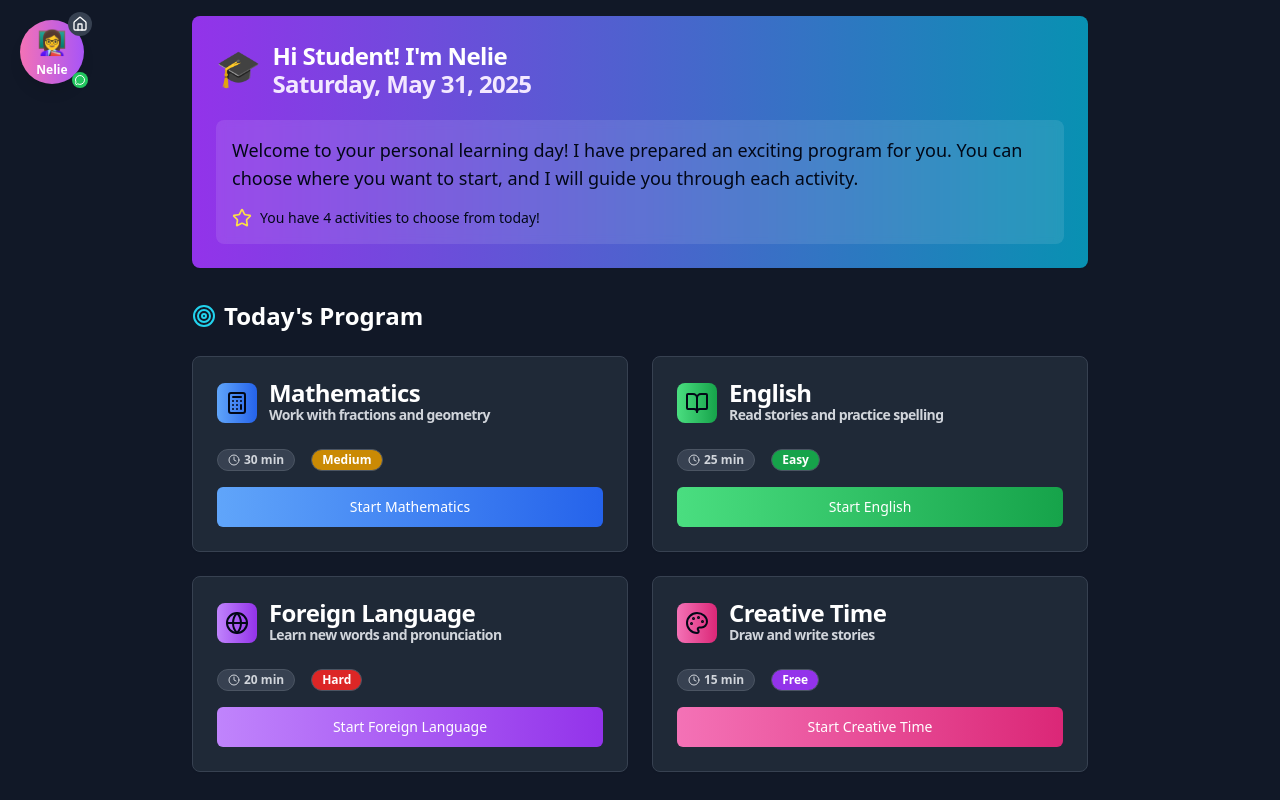
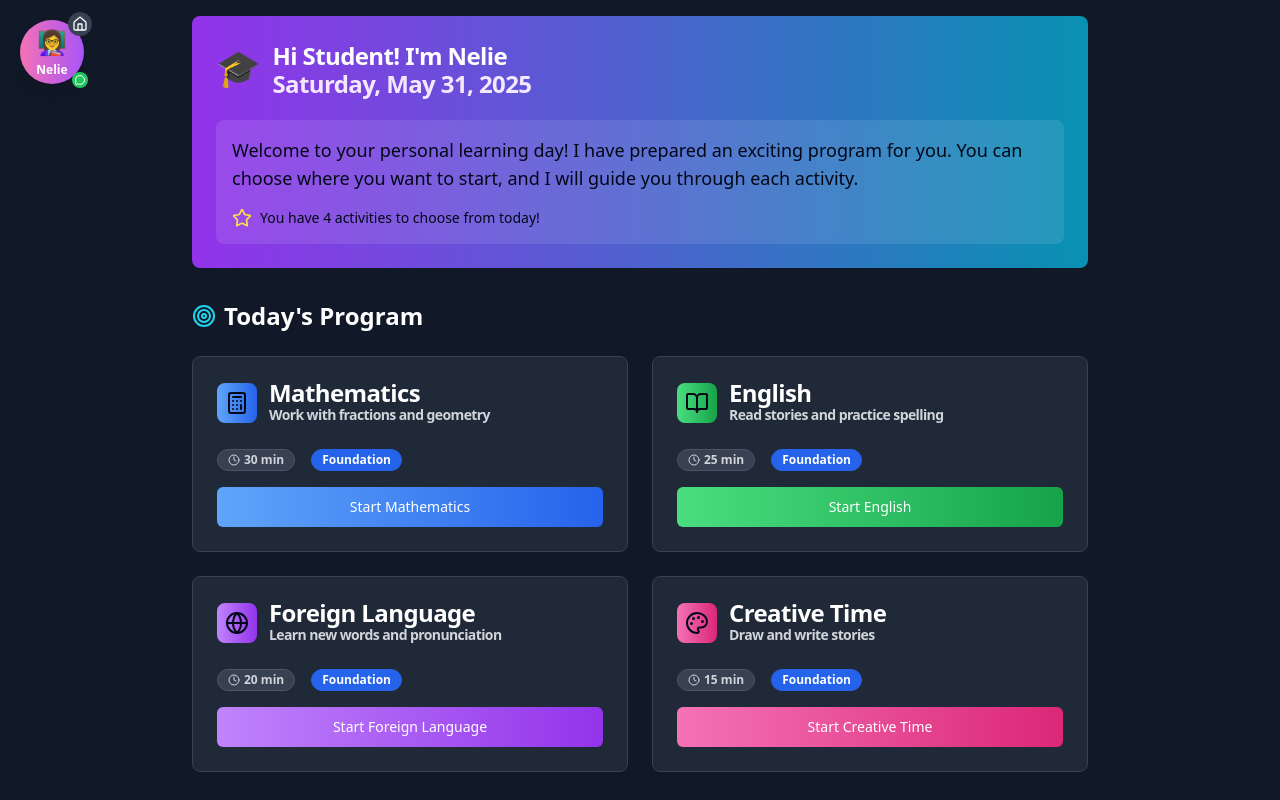
Before and after one commit to PeterKoffer/athenaskole-zoelive-20, a React (Vite) app: page /daily-program in a window 1280 px wide. Shown: the top 800 px of the page. Built offline with nearby package versions, Linux system fonts and the light colour scheme.

Commit message:
Refactor: Update class names to foundation

```diff
--- a/src/pages/DailyProgram.tsx
+++ b/src/pages/DailyProgram.tsx
@@ -32,7 +32,7 @@ const DailyProgram = () => {
     description: "Work with fractions and geometry",
     icon: <Calculator className="w-6 h-6" />,
     duration: "30 min",
-    level: "Medium",
+    level: "Foundation",
     color: "from-blue-400 to-blue-600"
   }, {
     id: "dansk",
@@ -40,7 +40,7 @@ const DailyProgram = () => {
     description: "Read stories and practice spelling",
     icon: <BookOpen className="w-6 h-6" />,
     duration: "25 min",
-    level: "Easy",
+    level: "Foundation",
     color: "from-green-400 to-green-600"
   }, {
     id: "engelsk",
@@ -48,7 +48,7 @@ const DailyProgram = () => {
     description: "Learn new words and pronunciation",
     icon: <Globe className="w-6 h-6" />,
     duration: "20 min",
-    level: "Hard",
+    level: "Foundation",
     color: "from-purple-400 to-purple-600"
   }, {
     id: "kreativ",
@@ -56,7 +56,7 @@ const DailyProgram = () => {
     description: "Draw and write stories",
     icon: <Palette className="w-6 h-6" />,
     duration: "15 min",
-    level: "Free",
+    level: "Foundation",
     color: "from-pink-400 to-pink-600"
   }];
 
@@ -128,7 +128,7 @@ const DailyProgram = () => {
                         <Clock className="w-3 h-3 mr-1" />
                         {activity.duration}
                       </Badge>
-                      <Badge variant="outline" className={`border-gray-600 ${activity.level === 'Easy' ? 'bg-green-600 text-white' : activity.level === 'Medium' ? 'bg-yellow-600 text-white' : activity.level === 'Hard' ? 'bg-red-600 text-white' : 'bg-purple-600 text-white'}`}>
+                      <Badge variant="outline" className="bg-blue-600 text-white border-blue-600">
                         {activity.level}
                       </Badge>
                     </div>
```
